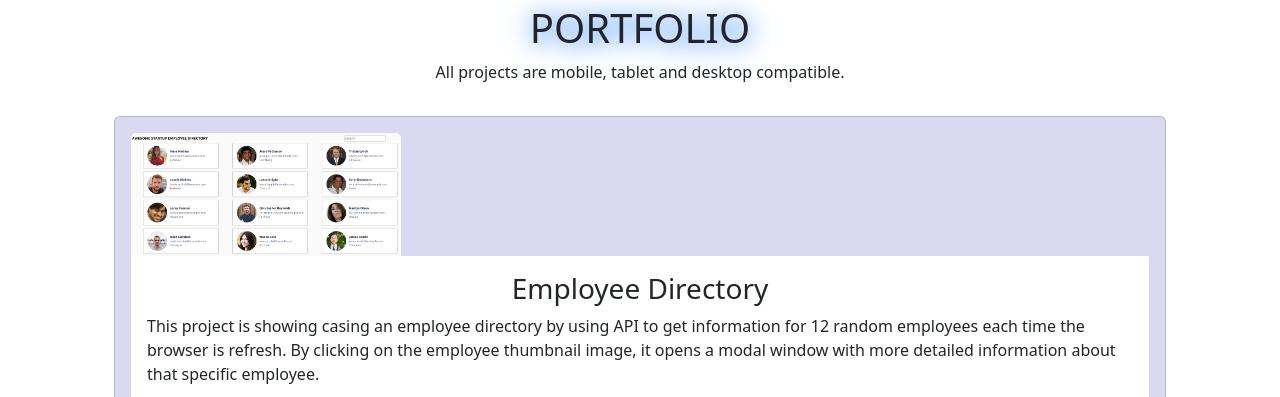
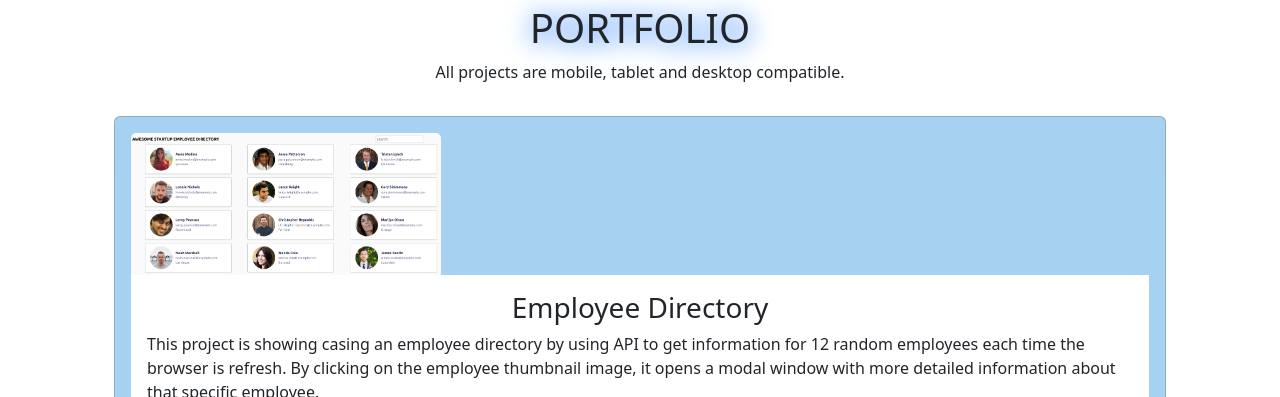
Before and after one commit to KemmyS/octuber-sahn, a website: page index.html in a window 1280 px wide. Shown: the part 4030-4427 px from the top of the page. Drawn offline with nearby package versions, Linux system fonts and the light colour scheme.

Commit message:
updated project img

```diff
--- a/sass/components/_image.scss
+++ b/sass/components/_image.scss
@@ -17,6 +17,6 @@
     }
 
     .card-img-top{
-      width: 270px;
+      width: 310px;
 
     }
--- a/sass/components/_portfolio.scss
+++ b/sass/components/_portfolio.scss
@@ -13,11 +13,11 @@
 }
 
 .card-body{
-    // background-color: hsl(206, 73%, 90%);
+    // width: 300px;
     background-color: white;
 }
 
 .card{
-    background-color: hsl(246, 50%, 90%);
+    background-color:hsl(206, 73%, 80%);
     box-shadow: rgba(0, 0, 0, 0.45) 0px 25px 20px -20px;
 }
```
Also changed, not shown: css/style.css.
